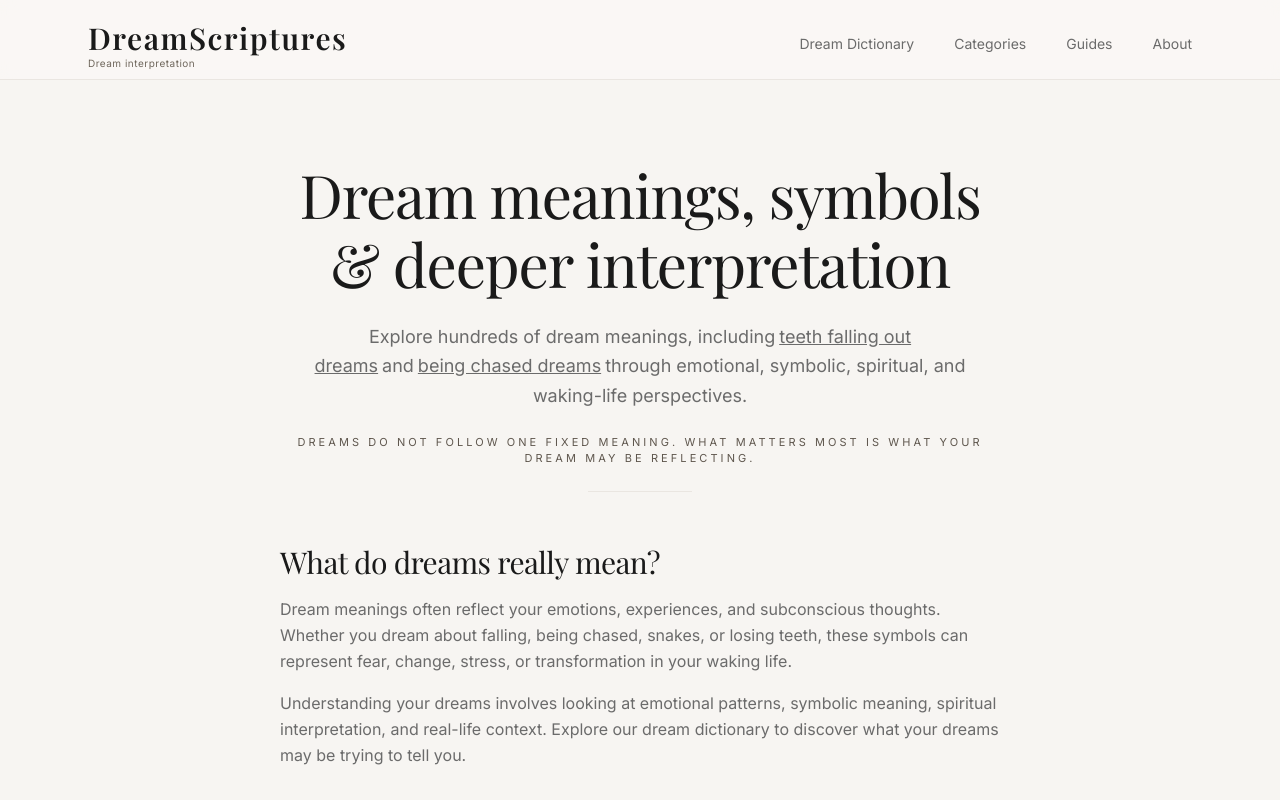
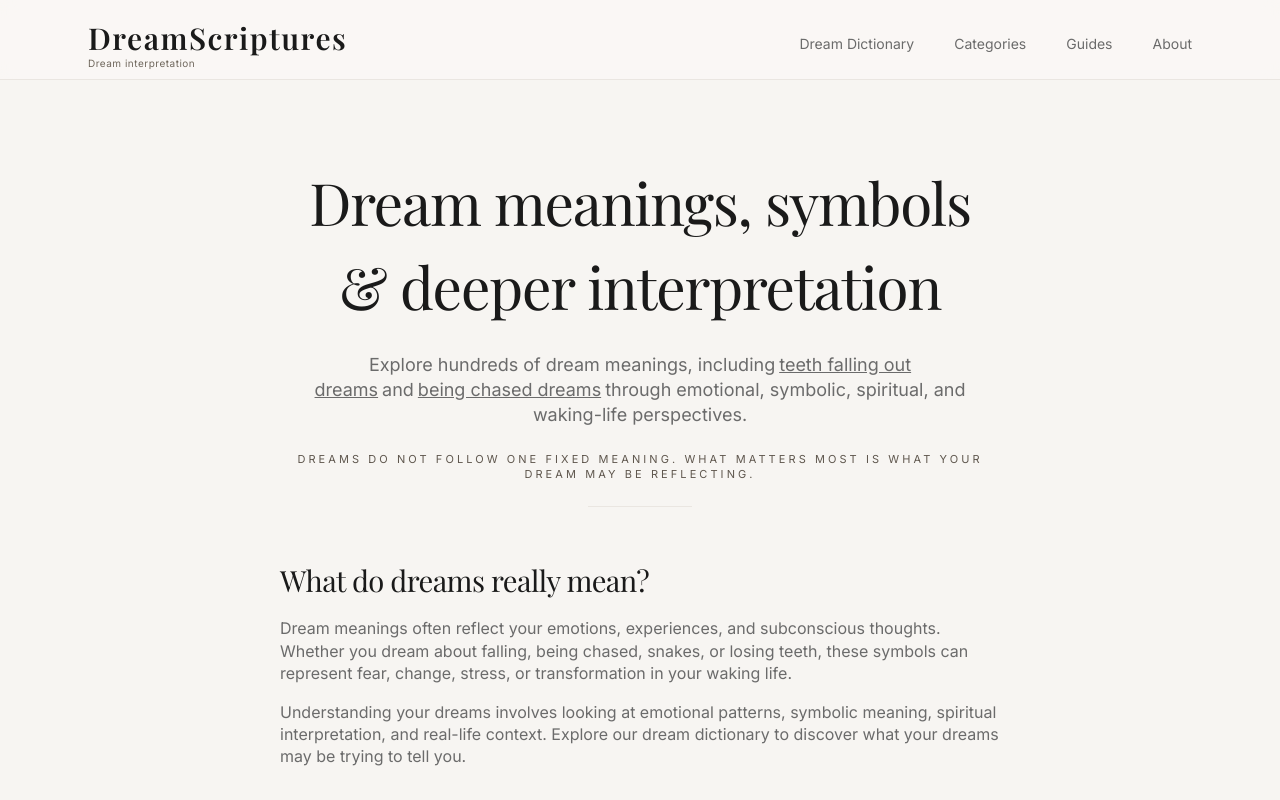
Before and after one commit to dreamscriptures-Moon/Dreamscriptures_, a Next.js app: page / in a window 1280 px wide. Shown: the top 800 px of the page. Built offline with nearby package versions, Linux system fonts and the light colour scheme; a web font is replaced by a local one.

Commit message:
style: improve typography stability and global CSS foundation
- add font-size-adjust to reduce layout shift (CLS)
- normalize line-height for consistent rendering
- add box-sizing reset for layout stability
- enhance text rendering with optimizeLegibility
- minor UI polish (selection styling)

```diff
--- a/app/globals.css
+++ b/app/globals.css
@@ -18,9 +18,16 @@
   --font-serif: var(--font-playfair);
 }
 
+/* Base reset */
+*,
+*::before,
+*::after {
+  box-sizing: border-box;
+}
+
 html {
   background-color: var(--background);
-   scroll-behavior: smooth;
+  scroll-behavior: smooth;
 }
 
 body {
@@ -29,15 +36,23 @@ body {
   color: var(--foreground);
   font-family: var(--font-inter), sans-serif;
   -webkit-font-smoothing: antialiased;
+  text-rendering: optimizeLegibility;
 }
 
+/* 🔥 Typography stability */
 h1,
 h2,
 h3 {
   font-family: var(--font-playfair), serif;
   letter-spacing: -0.02em;
+  font-size-adjust: 0.5;
 }
 
+h1, h2, h3, p {
+  line-height: 1.4;
+}
+
+/*  Scrollbar */
 .no-scrollbar::-webkit-scrollbar {
   display: none;
 }
@@ -46,3 +61,9 @@ h3 {
   -ms-overflow-style: none;
   scrollbar-width: none;
 }
+
+/*  polish */
+::selection {
+  background: var(--accent);
+  color: white;
+}
```
